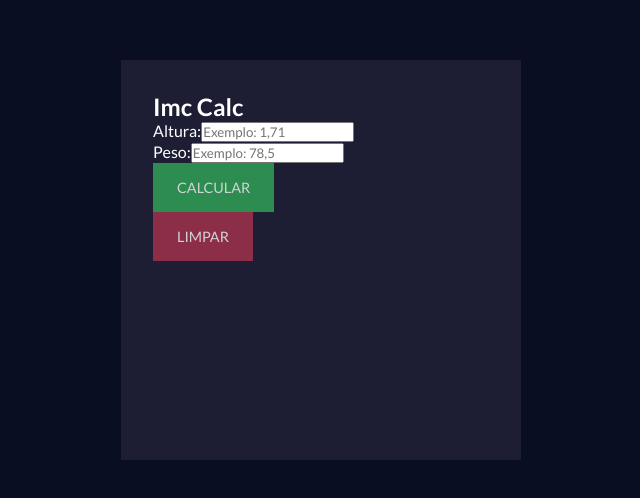
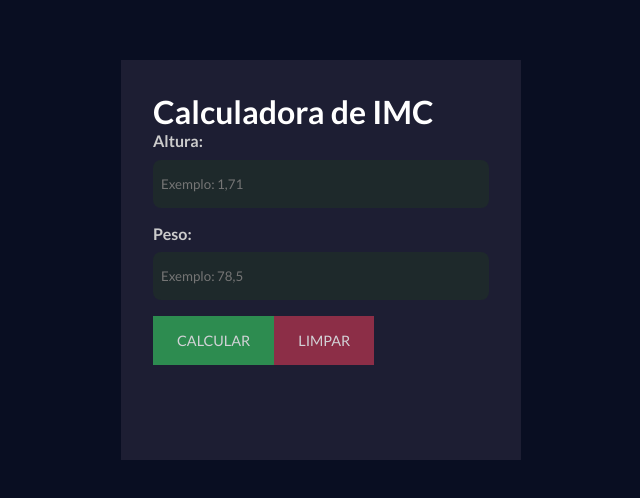
Before and after one commit to luisfrancisco2b/imc-calculator-react, a React (Vite) app: page / in a window 1280 px wide. Shown: the part 140-638 px from the top of the page, without its empty margins (319-959 px from the left). Built offline with nearby package versions, Linux system fonts and the light colour scheme.

Commit message:
style: add form-control, form-control label and form-control input CSS style

```diff
--- a/src/components/Button.jsx
+++ b/src/components/Button.jsx
@@ -2,8 +2,6 @@ import './Button.css'
 
 export const Button = ({ id, text }) => {
     return (
-        <div>
-            <button id={id}>{text}</button>
-        </div>
+        <button id={id}>{text}</button>
     )
 }
--- a/src/components/ImcCalc.css
+++ b/src/components/ImcCalc.css
@@ -6,11 +6,40 @@
   background-color: #1d1e33;
 }
 
-/* #calc-form {
-  display: flex;
-  flex-direction: column;
+#calc-container h2 {
+  font-size: 2rem;
+  margin: 0 auto;
 }
 
 .form-inputs {
-  margin: 2rem auto;
-} */
+  display: flex;
+  flex-direction: column;
+  justify-content: space-between;
+}
+
+.form-control {
+  display: flex;
+  flex-direction: column;
+  flex: 1;
+  margin-bottom: 1rem;
+}
+
+.form-control label {
+  font-weight: bold;
+  color: #ccc;
+  margin-bottom: 0.6rem;
+}
+
+.form-control input {
+  padding: 1rem 0.5rem;
+  background-color: #1e292b;
+  border: transparent;
+  border-radius: 8px;
+  color: #fff;
+  transition: 2s ease;
+}
+
+.form-control input:focus {
+  outline: none;
+  border: 2px solid #03d6fc;
+}
--- a/src/components/ImcCalc.jsx
+++ b/src/components/ImcCalc.jsx
@@ -5,7 +5,7 @@ import { Button } from './Button'
 const ImcCalc = () => {
     return (
         <div id="calc-container">
-            <h2>Imc Calc</h2>
+            <h2>Calculadora de IMC</h2>
 
             {/* Form */}
             <form id="calc-form">
```
